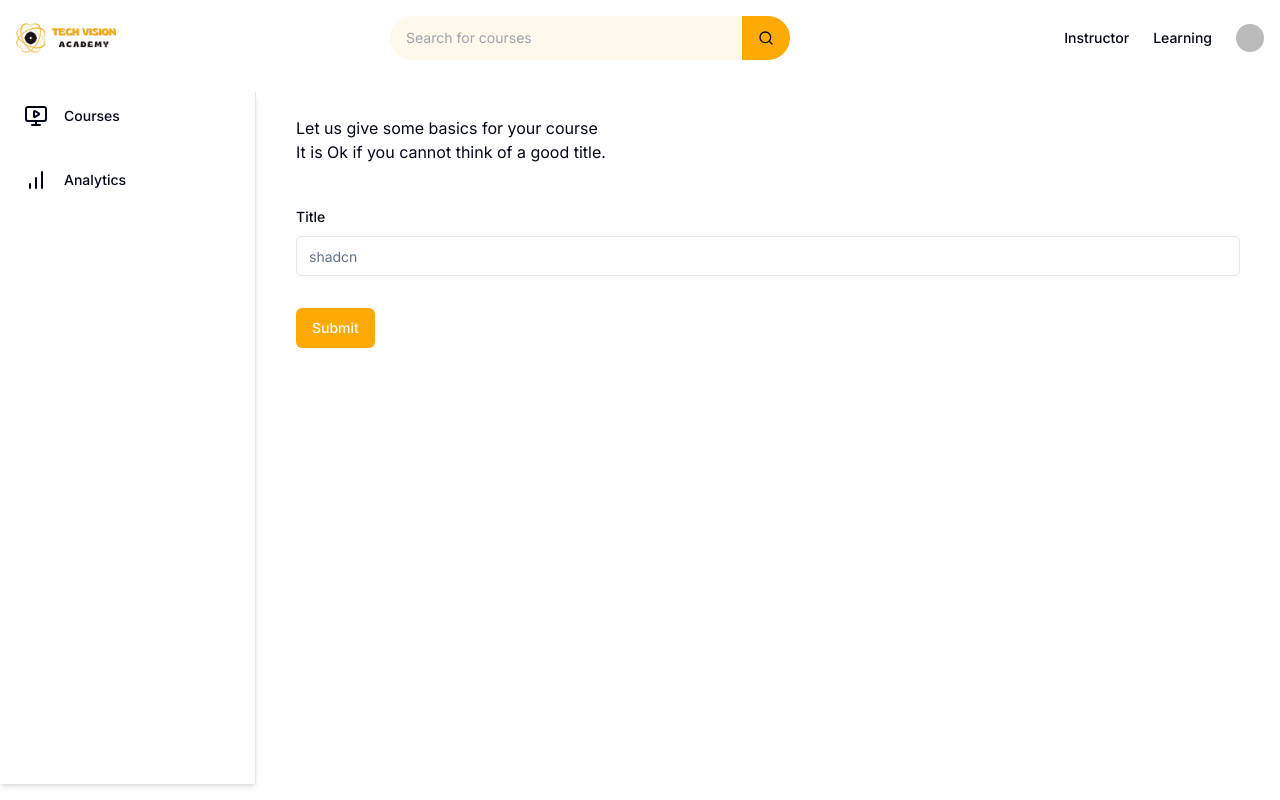
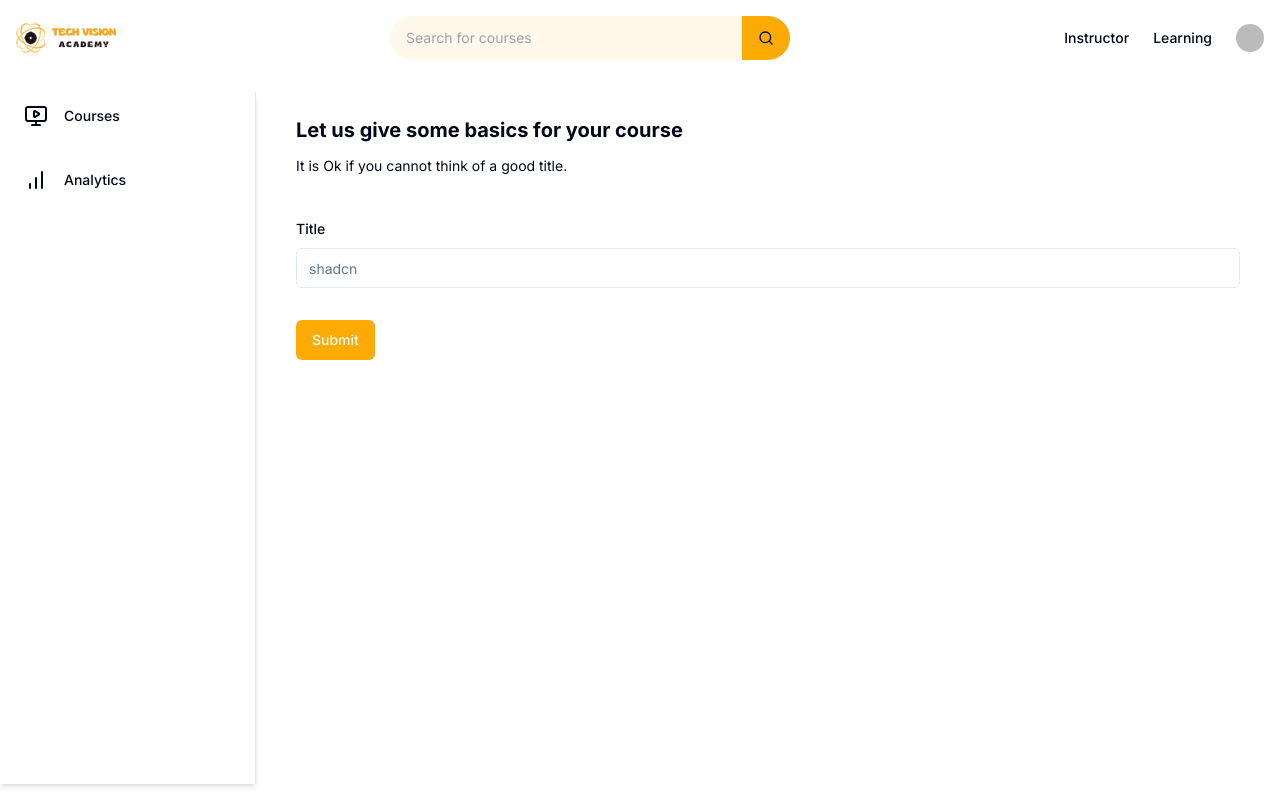
Before and after one commit to surajjayraman/pet-academy, a Next.js app: page /instructor/create-course in a window 1280 px wide. Built offline with nearby package versions, Linux system fonts and the light colour scheme; no server answers; sample sign-in values are in the browser's storage; some icons are missing.

Commit message:
Update CreateCourseForm component form styles

```diff
--- a/components/courses/CreateCourseForm.tsx
+++ b/components/courses/CreateCourseForm.tsx
@@ -48,8 +48,8 @@ const CreateCourseForm = () => {
 
   return (
     <div className="p-10">
-        <h1>Let us give some basics for your course</h1>
-        <p>It is Ok if you cannot think of a good title.</p>
+        <h1 className="text-xl font-bold">Let us give some basics for your course</h1>
+        <p className="text-sm mt-3">It is Ok if you cannot think of a good title.</p>
       <Form {...form}>
         <form onSubmit={form.handleSubmit(onSubmit)} className="space-y-8 mt-10">
           <FormField
```
